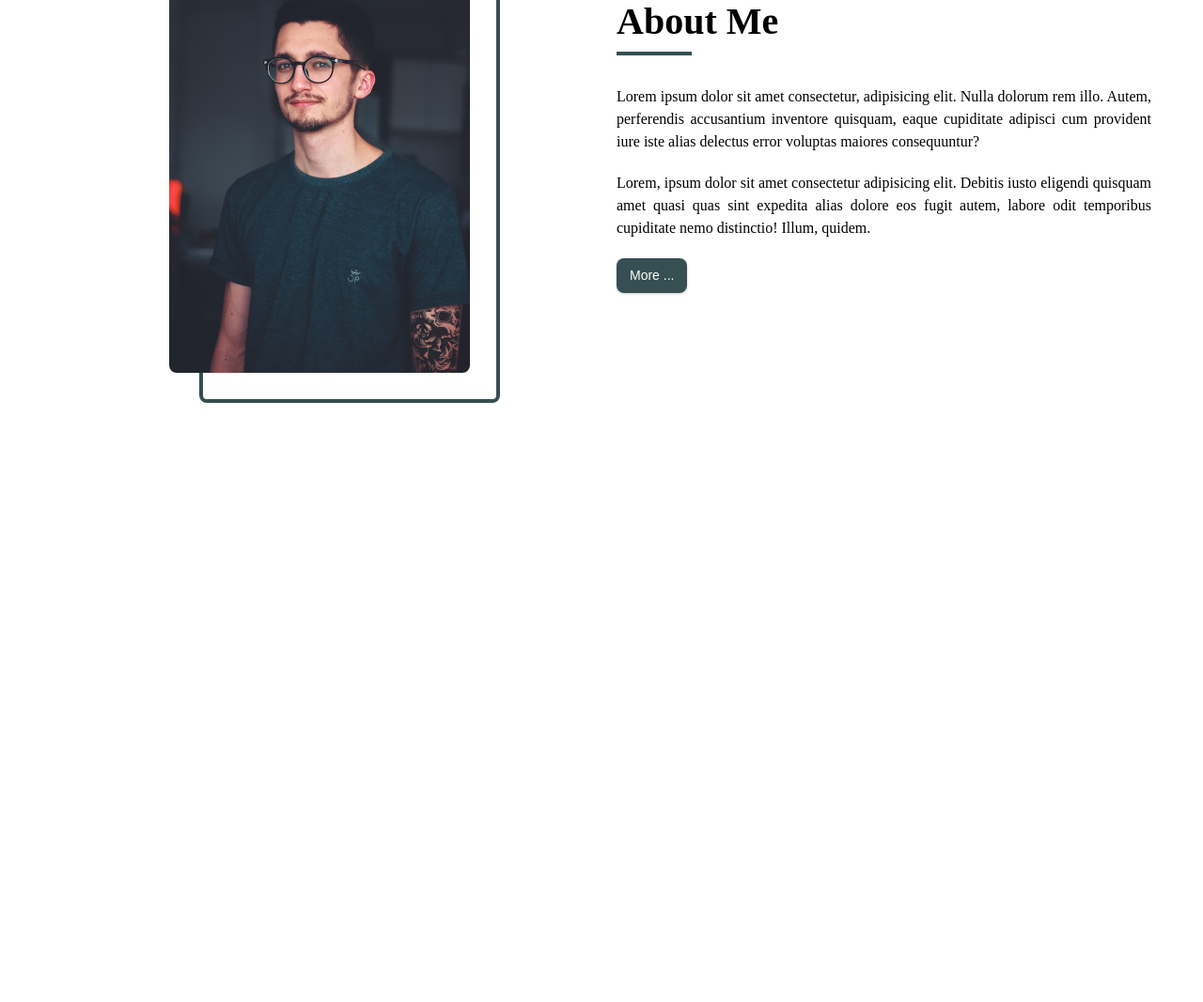
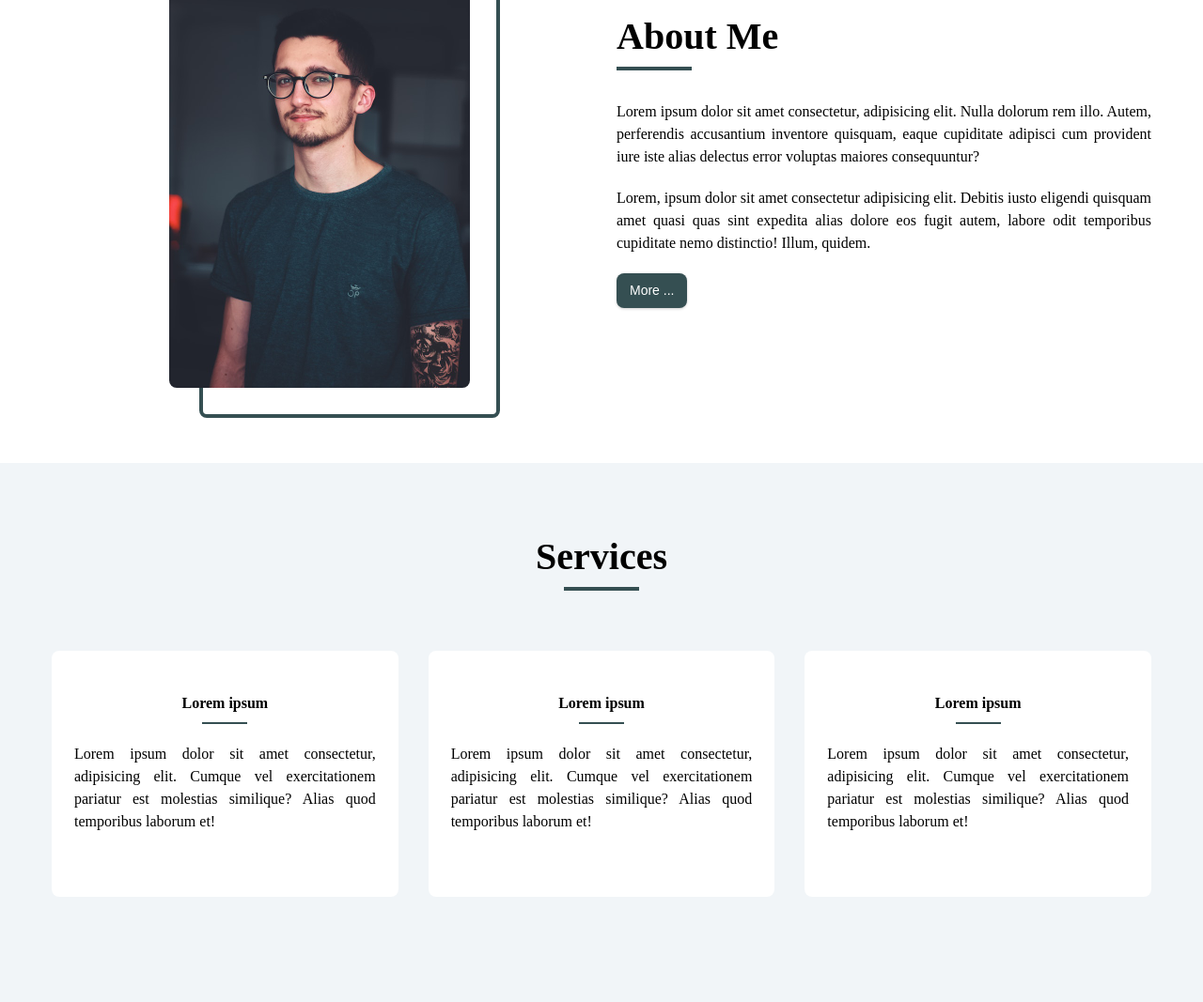
Before and after one commit to reza-azimifar/personal-portfolio, a website: page index.html in a window 1280 px wide. Shown: the part 947-2014 px from the top of the page at 94% size. Before the commit the page ends 1408 px from the top, so only its background shows below. Drawn offline with Linux system fonts and the light colour scheme; files whose address does not match are found by name; a web font is replaced by a local one.

Commit message:
services section creation and styling

```diff
--- a/index.html
+++ b/index.html
@@ -149,6 +149,31 @@
             </div>
         </section>
 
+        <section class="services section bg-gray">
+            <div class="section-title">
+                <h2>Services</h2>
+                <div class="underline"></div>
+            </div>
+
+            <div class="services-center section-center">
+                <article class="services-center-unit">
+                    <h4>Lorem ipsum</h4>
+                    <div class="underline"></div>
+                    <p>Lorem ipsum dolor sit amet consectetur, adipisicing elit. Cumque vel exercitationem pariatur est molestias similique? Alias quod temporibus laborum et!</p>
+                </article>
+                <article class="services-center-unit">
+                    <h4>Lorem ipsum</h4>
+                    <div class="underline"></div>
+                    <p>Lorem ipsum dolor sit amet consectetur, adipisicing elit. Cumque vel exercitationem pariatur est molestias similique? Alias quod temporibus laborum et!</p>
+                </article>
+                <article class="services-center-unit">
+                    <h4>Lorem ipsum</h4>
+                    <div class="underline"></div>
+                    <p>Lorem ipsum dolor sit amet consectetur, adipisicing elit. Cumque vel exercitationem pariatur est molestias similique? Alias quod temporibus laborum et!</p>
+                </article>
+            </div>
+        </section>
+
         <script src="./src/js/app.js"></script>
     </body>
 </html>
--- a/src/scss/_globalStyles.scss
+++ b/src/scss/_globalStyles.scss
@@ -58,12 +58,17 @@ p {
 }
 
 .section {
-    padding: 4rem 0;
+    padding: 5rem 0;
 
     &-center {
         width: 90vw;
         margin: 0 auto;
         max-width: $max-width;
+    }
+
+    &-title {
+        margin-bottom: 4rem;
+        text-align: center;
     }
 }
 
@@ -101,4 +106,13 @@ p {
     margin-bottom: 1.25rem;
     margin-left: auto;
     margin-right: auto;
+    transition: $transition;
+    -webkit-transition: $transition;
+    -moz-transition: $transition;
+    -ms-transition: $transition;
+    -o-transition: $transition;
 }
+
+.bg-gray {
+    background: $clr-grey-3;
+}
--- a/src/scss/_mediaqueries.scss
+++ b/src/scss/_mediaqueries.scss
@@ -1,3 +1,13 @@
+@media screen and (min-width: 676px){
+    .services {
+        &-center {
+            display: grid;
+            grid-template-columns: 1fr 1fr;
+            column-gap: 2rem;
+        }
+    }
+}
+
 @media screen and (min-width: 768px) {
     h1 {
         font-size: 4rem;
@@ -130,4 +140,10 @@
             }
         }
     }
+
+    .services {
+        &-center {
+            grid-template-columns: 1fr 1fr 1fr;
+        }
+    }
 }
--- /dev/null
+++ b/src/scss/_services.scss
@@ -0,0 +1,38 @@
+.services {
+    &-center {
+
+        &-unit {
+            background: $clr-white;
+            padding: 3rem 1.5rem;
+            border-radius: $radius;
+            -webkit-border-radius: $radius;
+            -moz-border-radius: $radius;
+            -ms-border-radius: $radius;
+            -o-border-radius: $radius;
+            text-align: justify;
+            margin-bottom: 2rem;
+            transition: $transition;
+            -webkit-transition: $transition;
+            -moz-transition: $transition;
+            -ms-transition: $transition;
+            -o-transition: $transition;
+
+            h4 {
+                text-align: center;
+            }
+
+            .underline {
+                width: 3rem;
+                height: 0.12rem;
+            }
+
+            &:hover {
+                background: $clr-primary-2;
+                color: $clr-white;
+                .underline {
+                    background: $clr-white;
+                }
+            }
+        }
+    }
+}
--- a/src/scss/styles.scss
+++ b/src/scss/styles.scss
@@ -6,4 +6,5 @@
 @import "socialIcons";
 @import "hero";
 @import "aboutMe";
+@import "services";
 @import "mediaqueries";
```
Also changed, not shown: src/css/styles.css, 1 other file.
